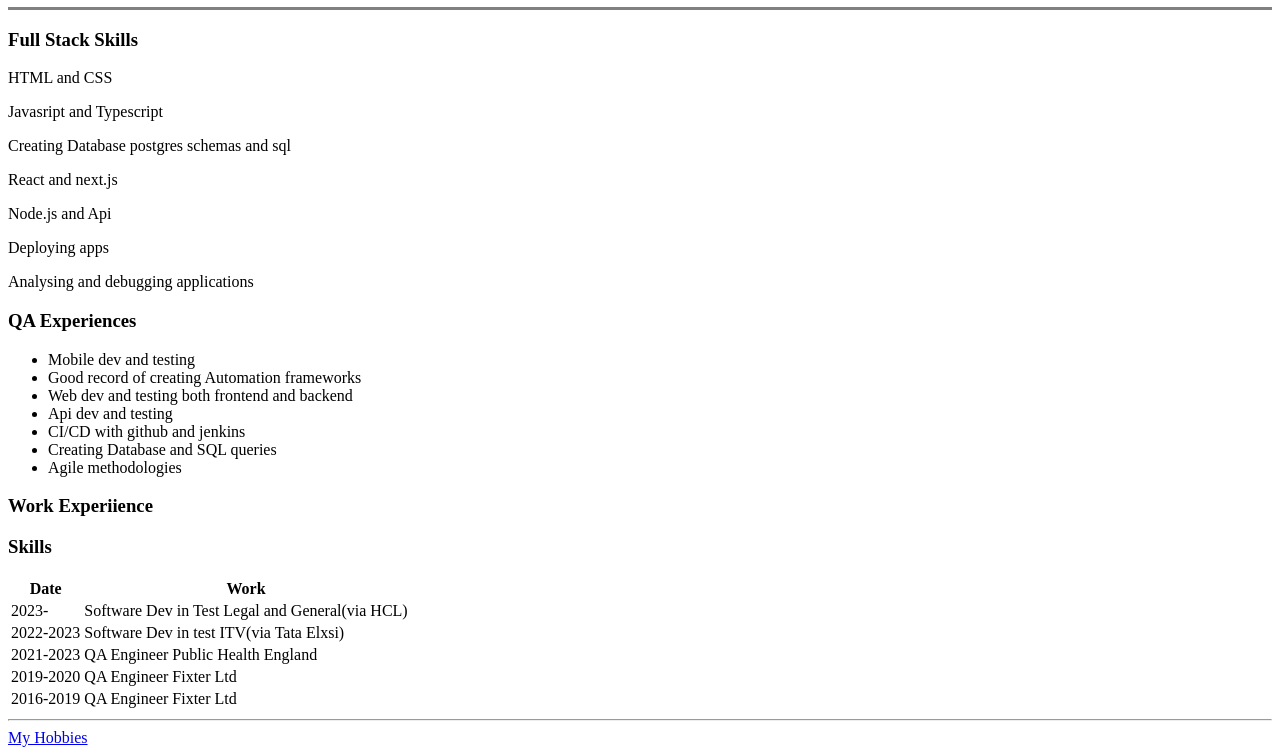
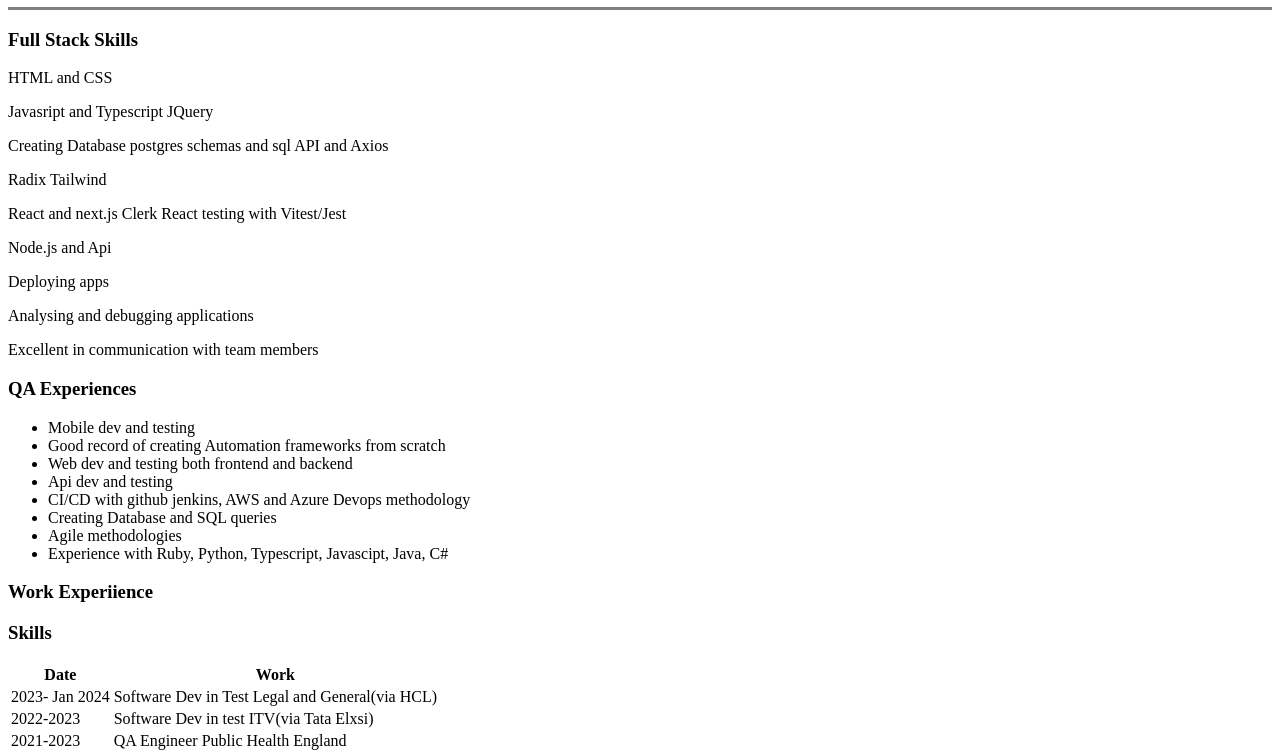
Before and after one commit to bende112/CV, a plain HTML site: page index.html in a window 1280 px wide. Shown: the part 359-1114 px from the top of the page. Drawn offline with Linux system fonts and the light colour scheme.

Commit message:
add more skills to cv

```diff
--- a/index.html
+++ b/index.html
@@ -8,32 +8,42 @@
         <tr>
             <td><img src="bende.jpeg" alt="Bende's profile picture"></td>
             <td><p><em>Full Stack Developer</em></p><a href="https://www.linkedin.com/in/bende-nku-064492b5/">Check my profile</a>
-                <p>I'm an experience Automation tester,
-                  and doing a Full stack Developer course with <a href="https://techeducators.co.uk/">Tech Educators</a>
+                <p>I'm an experience Software Automation Test Engineer,
+                  Completed Full stack Developer course with <a href="https://techeducators.co.uk/">Tech Educators</a>
           </p></td>
         </tr>
     </table>
     <h1>Bende Nku</h1>
     <hr size = "3" noshade>
+    <main>
+      <div class="fullstack">
     <h3>Full Stack Skills</h3>
-    <p>HTML and CSS</p>
-    <p>Javasript and Typescript</p>
-    <p>Creating Database postgres schemas and sql</p>
-    <p>React and next.js</p>
+    <p class="p">HTML and CSS</p>
+    <p>Javasript and Typescript JQuery</p>
+    <p>Creating Database postgres schemas and sql API and Axios</p>
+    <p>Radix Tailwind</p>
+    <p>React and next.js Clerk React testing with Vitest/Jest</p>
+
     <p>Node.js and Api</p>
 
     <p>Deploying apps</p>
     <p>Analysing and debugging applications</p>
+    <p>Excellent in communication with team members</p>
+
+  </div>
+  </main>
     <div>
       <h3>QA Experiences</h3>
     <ul>
         <li>Mobile dev and testing</li>
-        <li>Good record of creating Automation frameworks</li>
+        <li>Good record of creating Automation frameworks from scratch</li>
         <li>Web dev and testing both frontend and backend</li>
         <li>Api dev and testing</li>
-        <li>CI/CD with github and jenkins</li>
+        <li>CI/CD with github jenkins, AWS and Azure Devops methodology</li>
         <li>Creating Database and SQL queries</li>
         <li>Agile methodologies</li>
+        <li>Experience with Ruby, Python, Typescript, Javascipt, Java, C#</li>
+
     </ul>
   </div>
     <h3>Work Experiience</h3>
@@ -48,7 +58,7 @@
         <tbody>
         </tbody>
         <tr>
-          <td>2023-</td>
+          <td>2023- Jan 2024</td>
           <td>Software Dev in Test Legal and General(via HCL)</td>
         </tr>
         <tr>
```
Also changed, not shown: styles.css (line endings or trailing spaces).
